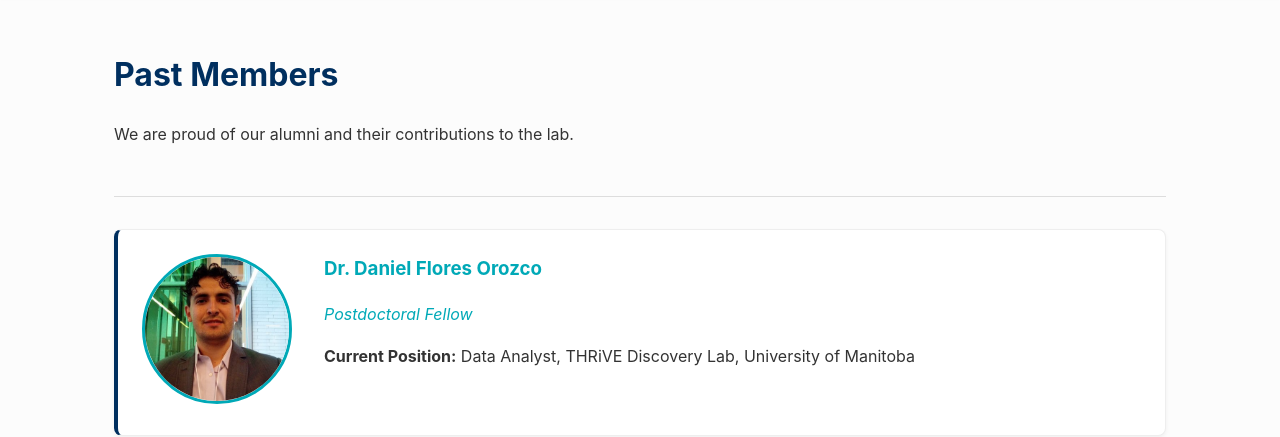
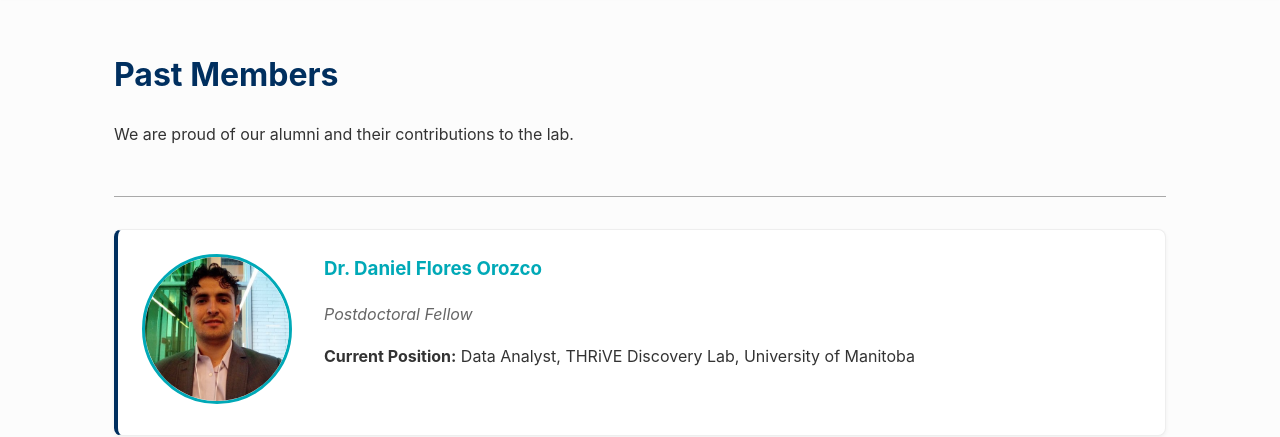
Before and after one commit to TLMicrobiomeLab/tlmicrobiomelab.github.io, a Jekyll site: the page built from past-members.md, in a window 1280 px wide. Shown: the part 116-553 px from the top of the page. Built offline with Jekyll 4.4.1, drawn with Linux system fonts in a browser that asks for light colours.

Commit message:
Update past-members.md

```diff
--- a/past-members.md
+++ b/past-members.md
@@ -11,7 +11,7 @@ permalink: /past-members/
     We are proud of our alumni and their contributions to the lab.
 </p>
 
-<hr style="border: 0; border-top: 1px solid #ddd; margin-bottom: 2rem;">
+<hr style="border: 0; border-top: 1px solid #A9A9A9; margin-bottom: 2rem;">
 
 <div class="profile-card">
     <div class="profile-img-container">
@@ -23,7 +23,7 @@ permalink: /past-members/
 
     <div>
         <h3 style="margin-top: 0; color: #00A9B7;">Dr. Daniel Flores Orozco</h3>
-        <p style="color: #00A9B7; margin-bottom: 0.5rem;"><em>Postdoctoral Fellow</em></p>
+        <p style="color: #666; margin-bottom: 0.5rem;"><em>Postdoctoral Fellow</em></p>
 
         <p><strong>Current Position:</strong> Data Analyst, THRiVE Discovery Lab, University of Manitoba</p>
     </div>
```
